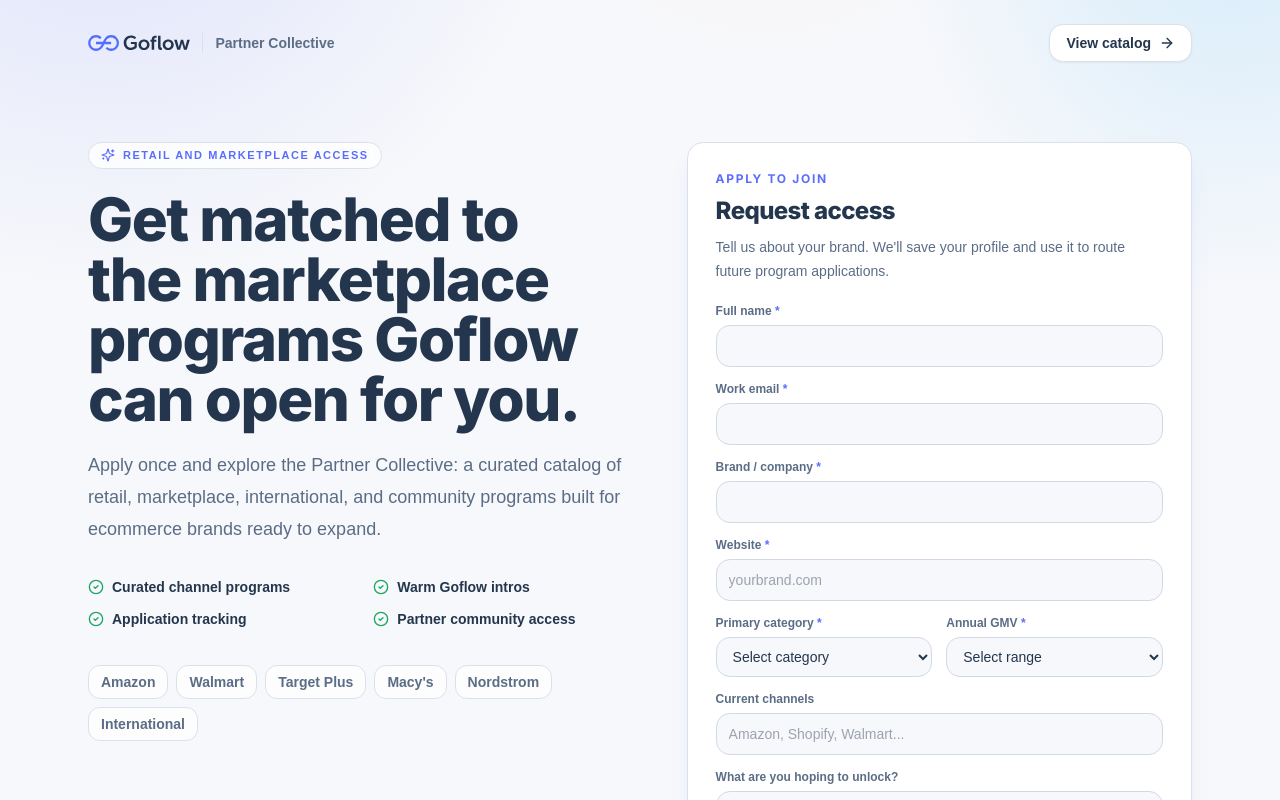
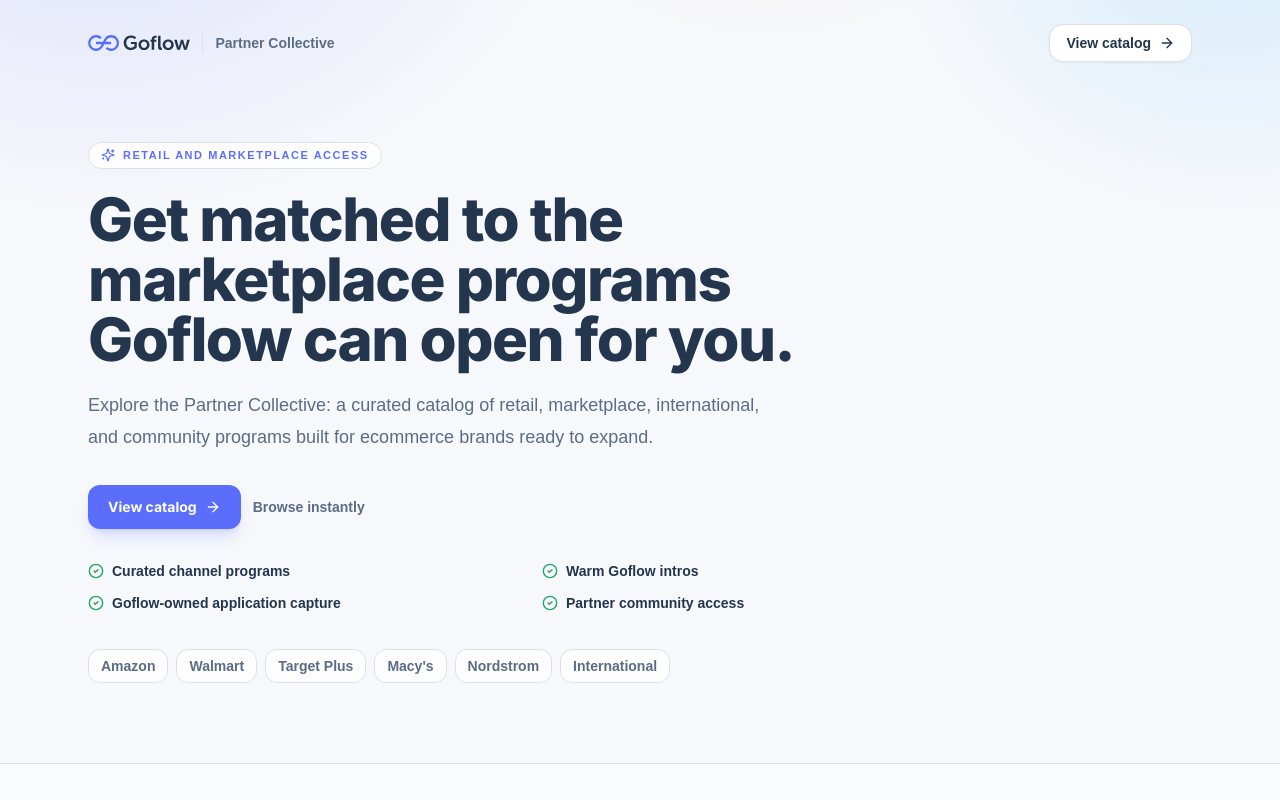
Before and after one commit to S91114/goflow-partner-collective, a Next.js app: page / in a window 1280 px wide. Shown: the top 800 px of the page. Built offline with nearby package versions, Linux system fonts and the light colour scheme; a web font is replaced by a local one.

Commit message:
Remove visible access form from landing page

```diff
--- a/app/page.tsx
+++ b/app/page.tsx
@@ -1,6 +1,5 @@
 import Link from "next/link";
 import { ArrowRight, CheckCircle2, Sparkles } from "lucide-react";
-import { RegistrationForm } from "./RegistrationForm";
 
 const channels = [
   "Amazon",
@@ -14,7 +13,7 @@
 const proof = [
   "Curated channel programs",
   "Warm Goflow intros",
-  "Application tracking",
+  "Goflow-owned application capture",
   "Partner community access",
 ];
 
@@ -41,8 +40,8 @@
           </Link>
         </header>
 
-        <div className="relative mx-auto grid max-w-6xl gap-10 px-6 pb-16 pt-8 lg:grid-cols-[1.05fr_0.95fr] lg:items-start lg:pb-20 lg:pt-14">
-          <div className="max-w-2xl">
+        <div className="relative mx-auto max-w-6xl px-6 pb-16 pt-8 lg:pb-20 lg:pt-14">
+          <div className="max-w-4xl">
             <p className="mb-5 inline-flex items-center gap-2 rounded-full border border-border bg-card/80 px-3 py-1 text-[11px] font-semibold uppercase tracking-[0.14em] text-primary backdrop-blur">
               <Sparkles className="size-3.5" />
               Retail and marketplace access
@@ -50,11 +49,23 @@
             <h1 className="text-4xl font-extrabold leading-[1.02] tracking-tight text-balance sm:text-6xl">
               Get matched to the marketplace programs Goflow can open for you.
             </h1>
-            <p className="mt-5 max-w-xl text-lg leading-8 text-muted-foreground">
-              Apply once and explore the Partner Collective: a curated catalog of
-              retail, marketplace, international, and community programs built
-              for ecommerce brands ready to expand.
+            <p className="mt-5 max-w-2xl text-lg leading-8 text-muted-foreground">
+              Explore the Partner Collective: a curated catalog of retail,
+              marketplace, international, and community programs built for
+              ecommerce brands ready to expand.
             </p>
+
+            <div className="mt-8 flex flex-wrap items-center gap-3">
+              <Link
+                href="/collective"
+                className="inline-flex items-center justify-center gap-2 rounded-xl bg-primary px-5 py-3 text-sm font-bold text-primary-foreground shadow-lg shadow-primary/20 transition-colors hover:bg-primary/90"
+              >
+                View catalog <ArrowRight className="size-4" />
+              </Link>
+              <span className="text-sm font-semibold text-muted-foreground">
+                Browse instantly
+              </span>
+            </div>
 
             <div className="mt-8 grid gap-3 sm:grid-cols-2">
               {proof.map((item) => (
@@ -76,22 +87,6 @@
               ))}
             </div>
           </div>
-
-          <div id="apply" className="rounded-2xl border border-border bg-card p-5 shadow-xl shadow-primary/10 sm:p-7">
-            <div className="mb-5">
-              <p className="text-xs font-bold uppercase tracking-[0.14em] text-primary">
-                Apply to join
-              </p>
-              <h2 className="mt-2 text-2xl font-extrabold tracking-tight">
-                Request access
-              </h2>
-              <p className="mt-2 text-sm leading-6 text-muted-foreground">
-                Tell us about your brand. We&apos;ll save your profile and use it
-                to route future program applications.
-              </p>
-            </div>
-            <RegistrationForm />
-          </div>
         </div>
       </section>
 
@@ -99,8 +94,8 @@
         <div className="mx-auto grid max-w-6xl gap-6 px-6 py-12 md:grid-cols-3">
           {[
             ["Discover", "Filter programs by channel, category, geography, and seller stage."],
-            ["Apply", "Submit Goflow-owned applications before any partner handoff."],
-            ["Track", "Every registration, request, and outbound click lands in Supabase."],
+            ["Connect", "Submit Goflow-owned program requests before any partner handoff."],
+            ["Track", "Every request and outbound click lands in Supabase."],
           ].map(([title, body]) => (
             <div key={title}>
               <h3 className="text-base font-extrabold">{title}</h3>
```
